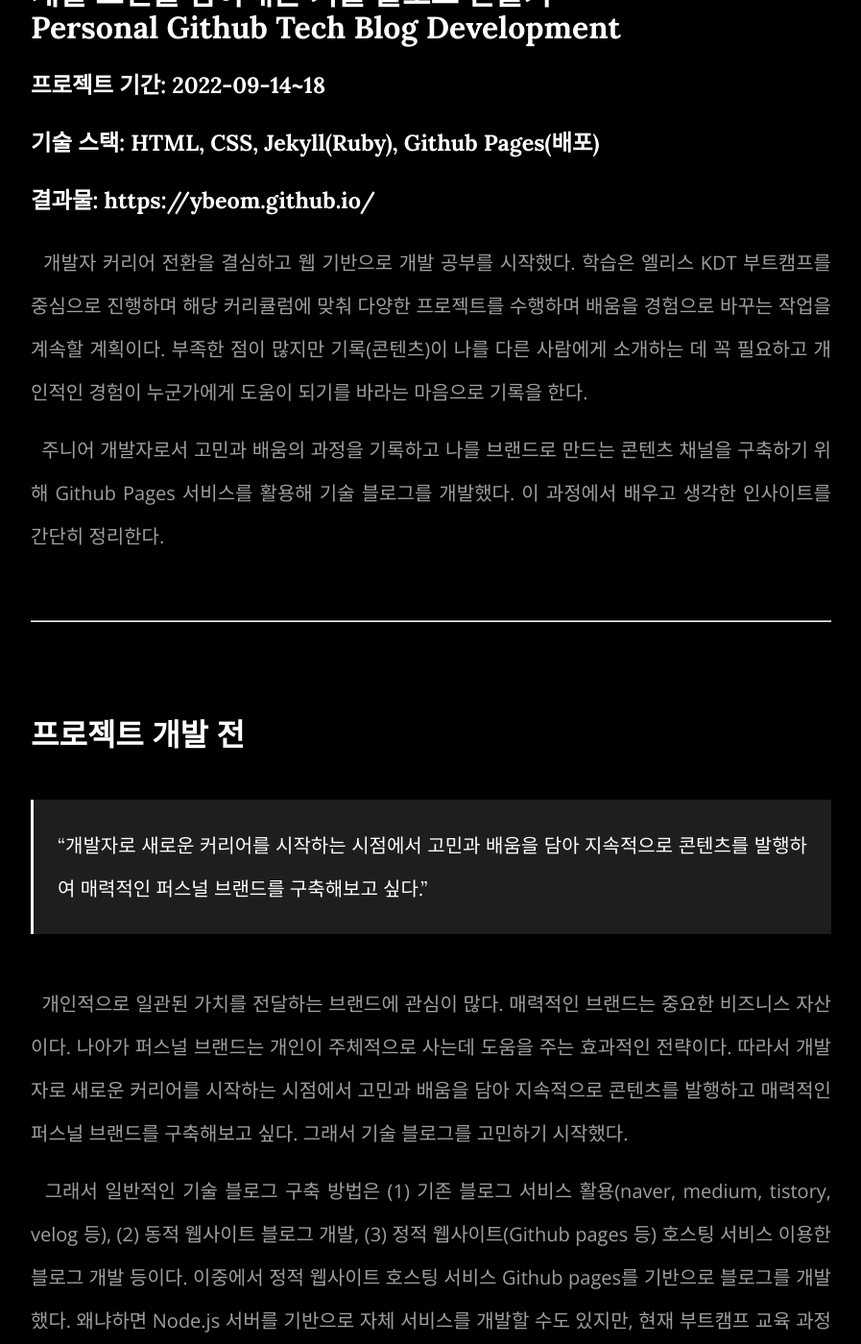
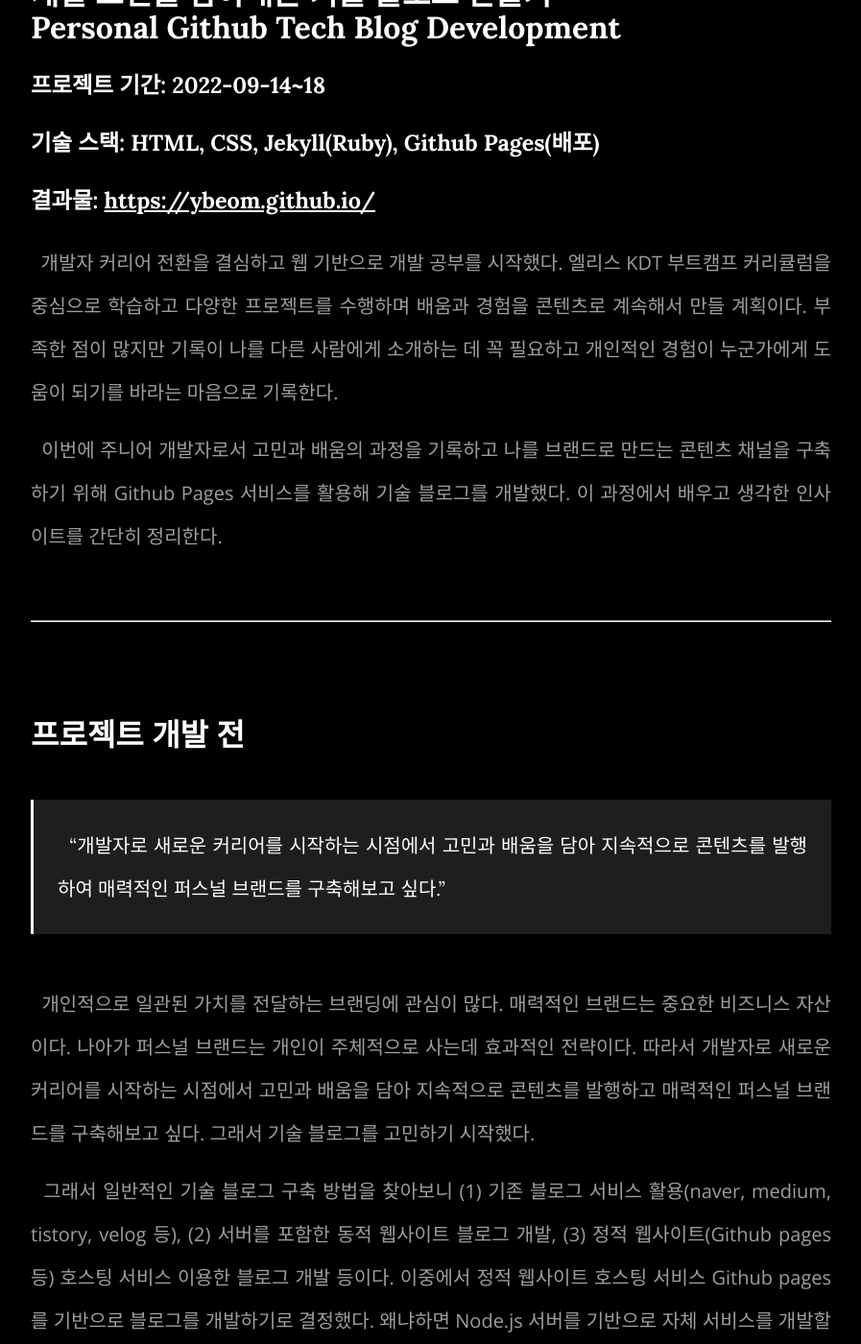
Before and after one commit to ybeom/ybeom.github.io, a Jekyll site: the page built from _posts/2022-09-26-techblog.md, in a window 1280 px wide and 1400 px high, scrolled down 836 px. Shown: the whole window at 96% size, without its empty margins (206-1103 px from the left). Built offline with Jekyll 4.4.1, drawn with Linux system fonts in a browser that asks for light colours; some web fonts are replaced; some of the changed text lies outside the part shown.

Commit message:
[fix]techblog text fixed

````diff
--- a/_posts/2022-09-26-techblog.md
+++ b/_posts/2022-09-26-techblog.md
@@ -20,64 +20,65 @@ categories: postfolio
 
 ### 기술 스택: HTML, CSS, Jekyll(Ruby), Github Pages(배포)
 
-### 결과물: https://ybeom.github.io/
+### 결과물: [https://ybeom.github.io/](https://ybeom.github.io/)
 
-&nbsp; 개발자 커리어 전환을 결심하고 웹 기반으로 개발 공부를 시작했다. 학습은 엘리스 KDT 부트캠프를 중심으로 진행하며 해당 커리큘럼에 맞춰 다양한 프로젝트를 수행하며 배움을 경험으로 바꾸는 작업을 계속할 계획이다. 부족한 점이 많지만 기록(콘텐츠)이 나를 다른 사람에게 소개하는 데 꼭 필요하고 개인적인 경험이 누군가에게 도움이 되기를 바라는 마음으로 기록을 한다.
+&nbsp; 개발자 커리어 전환을 결심하고 웹 기반으로 개발 공부를 시작했다. 엘리스 KDT 부트캠프 커리큘럼을 중심으로 학습하고 다양한 프로젝트를 수행하며 배움과 경험을 콘텐츠로 계속해서 만들 계획이다. 부족한 점이 많지만 기록이 나를 다른 사람에게 소개하는 데 꼭 필요하고 개인적인 경험이 누군가에게 도움이 되기를 바라는 마음으로 기록한다.
 
-&nbsp; 주니어 개발자로서 고민과 배움의 과정을 기록하고 나를 브랜드로 만드는 콘텐츠 채널을 구축하기 위해 Github Pages 서비스를 활용해 기술 블로그를 개발했다. 이 과정에서 배우고 생각한 인사이트를 간단히 정리한다.
+&nbsp; 이번에 주니어 개발자로서 고민과 배움의 과정을 기록하고 나를 브랜드로 만드는 콘텐츠 채널을 구축하기 위해 Github Pages 서비스를 활용해 기술 블로그를 개발했다. 이 과정에서 배우고 생각한 인사이트를 간단히 정리한다.
 
 ---
 
 # 프로젝트 개발 전
 
-> "개발자로 새로운 커리어를 시작하는 시점에서 고민과 배움을 담아 지속적으로 콘텐츠를 발행하여 매력적인 퍼스널 브랜드를 구축해보고 싶다."
+> &nbsp; "개발자로 새로운 커리어를 시작하는 시점에서 고민과 배움을 담아 지속적으로 콘텐츠를 발행하여 매력적인 퍼스널 브랜드를 구축해보고 싶다."
 
-&nbsp; 개인적으로 일관된 가치를 전달하는 브랜드에 관심이 많다. 매력적인 브랜드는 중요한 비즈니스 자산이다. 나아가 퍼스널 브랜드는 개인이 주체적으로 사는데 도움을 주는 효과적인 전략이다. 따라서 개발자로 새로운 커리어를 시작하는 시점에서 고민과 배움을 담아 지속적으로 콘텐츠를 발행하고 매력적인 퍼스널 브랜드를 구축해보고 싶다. 그래서 기술 블로그를 고민하기 시작했다.
+&nbsp; 개인적으로 일관된 가치를 전달하는 브랜딩에 관심이 많다. 매력적인 브랜드는 중요한 비즈니스 자산이다. 나아가 퍼스널 브랜드는 개인이 주체적으로 사는데 효과적인 전략이다. 따라서 개발자로 새로운 커리어를 시작하는 시점에서 고민과 배움을 담아 지속적으로 콘텐츠를 발행하고 매력적인 퍼스널 브랜드를 구축해보고 싶다. 그래서 기술 블로그를 고민하기 시작했다.
 
-&nbsp; 그래서 일반적인 기술 블로그 구축 방법은 (1) 기존 블로그 서비스 활용(naver, medium, tistory, velog 등), (2) 동적 웹사이트 블로그 개발, (3) 정적 웹사이트(Github pages 등) 호스팅 서비스 이용한 블로그 개발 등이다. 이중에서 정적 웹사이트 호스팅 서비스 Github pages를 기반으로 블로그를 개발했다. 왜냐하면 Node.js 서버를 기반으로 자체 서비스를 개발할 수도 있지만, 현재 부트캠프 교육 과정인 HTML, CSS만 활용하여 원하는 결과물을 만들 수 있기 때문이었다. 또 많이 사용하는 정적 사이트 생성기 Jekyll이 개인적으로 익숙한 Ruby언어 기반인 부분에서 적절하다고 판단했다.
+&nbsp; 그래서 일반적인 기술 블로그 구축 방법을 찾아보니 (1) 기존 블로그 서비스 활용(naver, medium, tistory, velog 등), (2) 서버를 포함한 동적 웹사이트 블로그 개발, (3) 정적 웹사이트(Github pages 등) 호스팅 서비스 이용한 블로그 개발 등이다. 이중에서 정적 웹사이트 호스팅 서비스 Github pages를 기반으로 블로그를 개발하기로 결정했다. 왜냐하면 Node.js 서버를 기반으로 자체 서비스를 개발할 수도 있지만, 현재 부트캠프 교육 과정인 HTML, CSS만 활용하여 원하는 결과물을 만들 수 있기 때문이었다. 또 많이 사용하는 정적 사이트 생성기 Jekyll이 개인적으로 익숙한 Ruby언어 기반인 부분에서 적절하다고 판단했다.
 
-&nbsp; 블로그 디자인과 레이아웃은 jekyll 테마를 찾아보며 원하는 무드를 정하고 참조하여 구성하였다. 기본적으로 검정색을 메인 컬러로 정하고 간단한 구성으로 home, post, about 페이지를 구성했다. 레이아웃은 header, main, footer로 구성하여 페이지에 따라 main이 바뀌도록 구성하였다.
+&nbsp; 블로그 디자인과 레이아웃은 Jekyll 테마를 찾아보며 원하는 무드를 정하고 참조하여 구성하였다. 기본적으로 검정색을 메인 컬러로 정하고 간단한 구성으로 home, post, about 페이지를 구성했다. 레이아웃은 header, main, footer로 구성하여 페이지에 따라 main이 바뀌도록 구성하였다.
 
-![jekyll theme website](/assets/images/post/2022-09-26-techblog/2.png)
+![Jekyll theme website](/assets/images/post/2022-09-26-techblog/2.png)
 _https://jekyllthemes.io/_
 
 # 본격적인 프로젝트 개발
 
 ## 1. 개발 환경 구축
 
-![jekyll theme website](/assets/images/post/2022-09-26-techblog/3.png)
+![Jekyll Website](/assets/images/post/2022-09-26-techblog/3.png)
 _https://jekyllrb-ko.github.io/_
 
-&nbsp; 일반적으로 Github pages를 활용해 md(마크다운 파일) 기반으로 정적 웹사이트(블로그)를 구축하기 위해서 jekyll을 많이 사용한다. jekyll은 Ruby프로그래밍 언어로 만들어진 정적 웹사이트 생성기이다. 여기서 정적 웹사이트란 마크다운, Liquid, HTML & CSS, JavaScript 등 정적인 파일 기반으로 동작하는 웹 어플리케이션이다. 즉, 데이터베이스 등을 연계한 동적인 업데이트가 불가능합니다. 특히 고유주소, 카테고리, 페이지, 포스트, 사용자 레이아웃 등 블로그 구성에 필요한 기능들을 포함하고 있어 블로그에 적합하다.
+&nbsp; 일반적으로 Github pages 서비스를 활용해 md(마크다운) 기반으로 정적 웹사이트(블로그)를 구축하기 위해서 Jekyll을 많이 사용한다. Jekyll은 Ruby프로그래밍 언어로 만들어진 정적 웹사이트 생성기이다. 여기서 정적 웹사이트란 마크다운, Liquid, HTML & CSS, JavaScript 등 이미 만들어진 정적인 파일을 기반으로 동작하는 웹 어플리케이션이다. 즉, 데이터베이스 등을 연계한 동적인 업데이트가 불가능하다. 특히 고유주소, 카테고리, 페이지, 포스트, 사용자 레이아웃 등 블로그 구성에 필요한 기능들을 포함하고 있어 블로그에 적합하다.
 
-![jekyll theme website](/assets/images/post/2022-09-26-techblog/4.png)
-_jekyll docs-빠른 시작_
+![Jsekyll Docs](/assets/images/post/2022-09-26-techblog/4.png)
+_Jekyll 공식 문서-빠른 시작_
 
-&nbsp; jekyll을 설치한 뒤 간단한 명령어를 통해서 기본적인 어플리케이션 구조를 생성할 수 있다. 이후 어플리케이션에 맞는 \_config.yml 파일에 어플리케이션 환경을 설정합니다. 생성된 어플리케이션은 최상단의 md, html파일을 기반으로 router를 자동으로 구성한다.
+&nbsp; Jekyll을 설치한 뒤 간단한 명령어를 통해서 기본적인 어플리케이션 구조를 생성할 수 있다. 이후 어플리케이션에 맞는 \_config.yml 파일에 어플리케이션 환경을 설정합니다. 생성된 어플리케이션은 최상단의 md, html파일 혹은 폴더를 기반으로 router를 자동으로 구성한다.
 
 &nbsp; 여기서 마크다운(md)은 일반 텍스트 기반의 경량 마크업 언어다. 즉 일반 텍스트로 정해진 서식 문서를 작성하면 HTML 파일로 변환한다. #, \*, >, - 등 특수문자로 쉽게 html 태그를 구현할 수 있다. 누구나 쉽게 웹 페이지를 구성할 수 있어 널리 쓰이고 있다.
+<br/><br/>
 
 ## 2. 프로젝트 개발 및 인사이트
 
-&nbsp; 이번 프로젝트는 정적 웹사이트 생성기 Jekyll 기능을 활용, CSS를 활용한 유저 반응형 웹사이트를 구축하는 방향으로 고민하며 개발했다. Jekyll의 (1)Layout/Includes을 활용하여 레이아웃 구성, (2)머리말을 사용한 post list 구현, (3)Liquid 템플릿 언어를 사용한 템플릿 처리 및 필터 제공 기능을 활용하였고, (4)CSS 기능을 활용한 유저 반응형 웹사이트를 개발하여 이해도를 높히는 것을 목표로 설정했다.
+&nbsp; 이번 프로젝트는 정적 웹사이트 생성기 Jekyll 기능을 활용, CSS를 활용한 유저 반응형 웹사이트를 구축하는 방향으로 고민했다. Jekyll의 (1)Layout/Includes을 활용하여 레이아웃 구성, (2)머리말을 사용한 post list 구현, (3)Liquid 템플릿 언어를 사용한 템플릿 처리 및 필터 제공 기능을 활용하였고, (4)CSS 기능을 활용한 유저 반응형 웹사이트를 목표로 개발했다.
 
 > (1) Layout/Includes을 활용하여 공통 레이아웃 구성
 
-&nbsp; Jekyll은 웹사이트 레이아웃을 \_layouts, \_includes 폴더를 기반으로 구성한다. Layout은 공통적인 레이아웃을 만들어 원하는 페이지에서 이용하고 레이아웃을 사용하고자 하는 페이지에서 머리말에 ``layout: ‘레이아웃 이름’`형식으로 기입하여 사용한다. Includes는 반복적으로 사용되는 컴포넌트를 만들어두고 호출하여 사용한다.
+&nbsp; Jekyll은 웹사이트 레이아웃을 \_layouts, \_includes 폴더를 기반으로 구성한다. Layout은 공통적인 레이아웃을 만들어 원하는 페이지에서 이용하고 레이아웃을 사용하고자 하는 페이지에서 머리말에 'layout: 레이아웃 이름' 형식으로 기입하여 사용한다. 또 Includes는 반복적으로 사용되는 컴포넌트를 만들어두고 호출하여 사용한다.
 
 &nbsp; 이번 프로젝트에서 default layout을 만들어 html head 태그(meta, link, script 등), header/footer 컴포넌트를 넣어 기본 레이아웃을 구성했다. 이때 default의 body에는 includes와 내부 콘텐츠를 삽입했다.
 
 &nbsp; 이번 기술 블로그는 index(home), post, about 페이지를 1차 개발했다. header, footer를 includes로 구현하고, default layout는 html head(link, meta 등)와 body에 header, content, footer를 담아 구현했다. 각 페이지는 default layout를 사용해서 개발했다.
 
-![jekyll theme website](/assets/images/post/2022-09-26-techblog/5.png)
+![layout/includes 폴더구조 및 코드예시](/assets/images/post/2022-09-26-techblog/5.png)
 
 > (2) 머리말을 활용한 post list 구현
 
 &nbsp; Jekyll은 머리말을 사용하여 Post List를 구현한다. 예를 들어 home 화면에서 posts 리스트를 보여주고자 할 때 각 post 페이지의 머리말의 제목, 설명, 태그 등을 동적으로 보여줄 수 있다. 또 커스텀 파일명(css, js 등)을 기입하여 활용할 수도 있다.
 
-![jekyll theme website](/assets/images/post/2022-09-26-techblog/6.png)
+![Jekyll front matter](/assets/images/post/2022-09-26-techblog/6.png)
 _post 머리말 코드 예시_
-![jekyll theme website](/assets/images/post/2022-09-26-techblog/8.png)
+![home.html code](/assets/images/post/2022-09-26-techblog/8.png)
 _home.html 중 일부 코드_
 
 &nbsp; 위와 같이 site.posts로 모든 포스트를 불러올 수 있고, 이를 liquid 템플릿의 for, if, unless 문 등을 활용하여 기능을 구현한다. post 머리말에서 정의한 내용을 post.title, post.description 같은 형태로 사용하여 보여준다. 레이아웃은 가장 최근 포스트를 메인으로 크게 보여주고 서브를 3개 하단에 작게 보여주는 형태로 코드를 작성했다.
@@ -87,15 +88,13 @@ _home 페이지의 post list 부분 스크린샷_
 
 > (3) Liquid 템플릿 언어를 사용한 템플릿 처리 및 필터 제공
 
-&nbsp; Jekyll에서 기본적으로 적용되는 Liquid 템플릿 언어를 활용하여 템플릿을 처리하여 필요한 기능을 구현할 수 있다. html, md 파일에서 중괄호 두 개, 중괄호 및 퍼센트 표시를 이용해 논리, 반복 연산을 수행할 수 있다. 또 math, date, url(relative, absolute), map, replace, sort 등 일반적인 컴퓨터 언어에서 가진 데이터 필터 기능을 제공한다. 이를 활용하여 정적 페이지 어플리케이션에서 데이터를 처리하여 보여준다.
-
-&nbsp; 이번 블로그 개발에서는 논리, 반복문을 활용하여 기능을 구현하고, date, url 필터를 활용했다.
+&nbsp; Jekyll에서 기본적으로 적용되는 Liquid 템플릿 언어를 활용하여 템플릿을 처리하여 필요한 기능을 구현할 수 있다. html, md 파일에서 중괄호 두 개, 중괄호 및 퍼센트 표시를 이용해 논리, 반복 연산을 수행할 수 있다. 또 math, date, url(relative, absolute), map, replace, sort 등 일반적인 컴퓨터 언어에서 가진 데이터 필터 기능을 제공한다. 이를 활용하여 정적 페이지 어플리케이션에서 데이터를 처리하여 보여준다. 이번 블로그 개발에서는 논리, 반복문을 활용하여 기능을 구현하고, date, url 필터를 활용했다.
 
 > (4) CSS를 활용한 유저 반응형 웹사이트 개발 및 UX 고민
 
 &nbsp; 블로그를 개발하며 더 나은 유저 경험에 대해 고민했다. JS를 활용하면 더 동적인 화면 구현이 가능했겠지만, 현재 부트캠프에서 배우고 있는 내용을 활용하여 개발 경험을 쌓는 큰 목표에 부합하고자 CSS 만을 활용하는 방향으로 고민했다. 크게 정보의 중요도에 따른 분명한 명시성의 구분, 사용자의 마우스 조작에 반응하는 경험 구성하는 큰 방향으로 고민하고 개발했다. 또 블로그는 사용자가 PC로 활용하는 경우가 더 많을 것이라 생각하여 모바일보다는 PC 환경에 맞춰 개발했다. (추후에 모바일 환경 최적화도 진행할 계획이다.)
 
-&nbsp; 기술 블로그를 단순 정보를 전달하기 보다 스스로 고민과 인사이트를 전달하는 방향으로 운영하고자 했다. 이미 정보를 전달하는 콘텐츠는 너무 많고, 기술 블로그의 목적이 나를 기록하여 브랜딩하고 경험을 전달하여 누군가에게 작은 도움이 되길 바라는 목적으로 시작했기 때문이다. 따라서 명시적인 정보전달보다 편안하게 읽을 수 있는 환경을 구성하는 방향으로 고민했다. 따라서 검정색을 기본으로 타이틀과 주요 정보는 흰색으로 강조하고 본문은 읽기 편한 회색으로 구성했다. 다만 정보를 전달하고 싶을 때에는 코드블록(```)에 담아서 보다 명시적으로 보여주는 방식으로 활용하고자 했다.
+&nbsp; 기술 블로그를 단순 정보를 전달하기 보다 스스로 고민과 인사이트를 전달하는 방향으로 운영하고자 했다. 이미 정보를 전달하는 콘텐츠는 너무 많고, 기술 블로그의 목적이 나를 기록하여 브랜딩하고 경험을 전달하여 누군가에게 작은 도움이 되길 바라는 목적으로 시작했기 때문이다. 따라서 명시적인 정보전달보다 편안하게 읽을 수 있는 환경을 구성하는 방향으로 고민했다. 따라서 검정색을 기본으로 타이틀과 주요 정보는 흰색으로 강조하고 본문은 읽기 편한 회색으로 구성했다. 다만 정보를 전달하고 싶을 때에는 코드 블록(```)에 담아서 보다 명시적으로 보여주는 방식으로 활용하고자 했다.
 
 &nbsp; 또 사용자가 마우스를 조작(hover, click)할 때 화면에 변화를 주는 방식으로 경험을 향상하고자 했다. 특히 홈 화면에서 게시물에 마우스를 호버하면 추가적인 정보를 볼 수 있도록 구성했다. 또한 콘텐츠 수가 늘어나면 홈 화면에서 최근 콘텐츠 4개만 보여주고 전체 포스트를 확인하거나 카테고리로 필터링 된 리스트를 별도 페이지에서 확인할 수 있도록 추가 구현할 예정이다.
 
````
